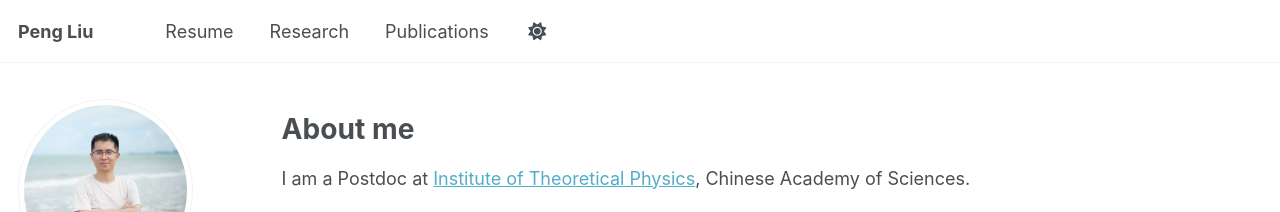
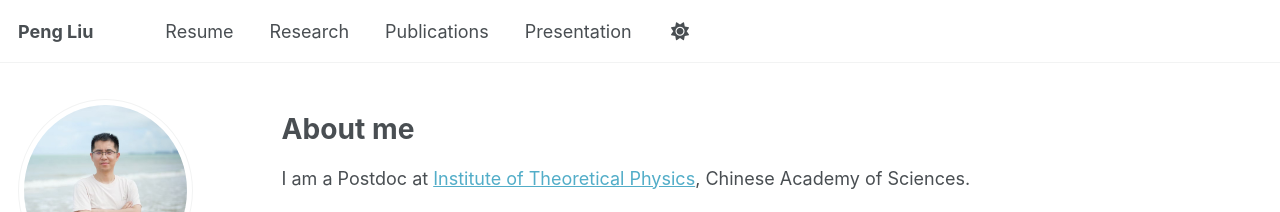
Before and after one commit to pliulfcuigithub/pliulfcuigithub.github.io, a Jekyll site: the page built from _pages/about.md, in a window 1280 px wide. Shown: the top 212 px of the page. Built offline with Jekyll 4.4.1, drawn with Linux system fonts in a browser that asks for light colours; some web fonts are replaced.

Commit message:
Update navigation.yml

```diff
--- a/_data/navigation.yml
+++ b/_data/navigation.yml
@@ -18,8 +18,8 @@ main:
   - title: "Publications"
     url: /publications/
 
-  #- title: "Talks" # Peng
-  #  url: /talks/
+  - title: "Presentation" # Peng
+    url: /talks/
 
   #- title: "Teaching"
   #  url: /teaching/
```
